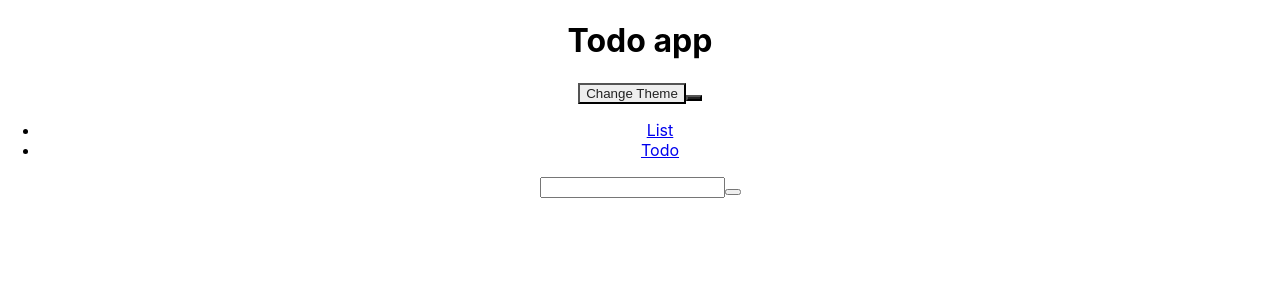
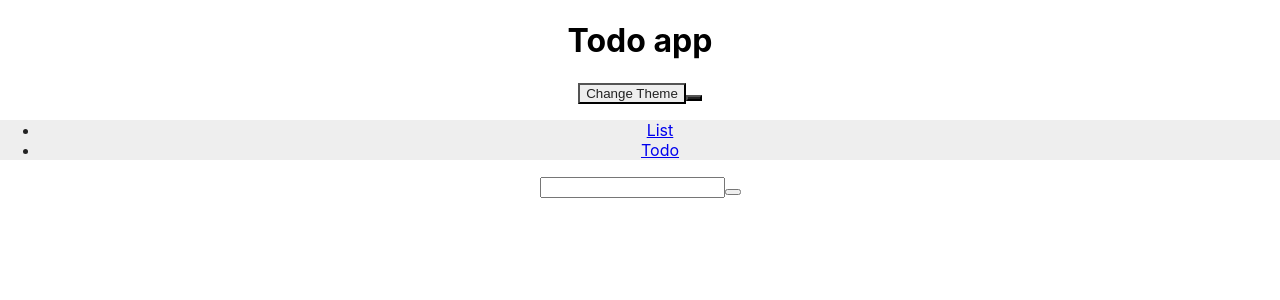
Before and after one commit to Vishnu-AV/react-first-app, a React (Create React App) app in the folder redux-app/: page /todo in a window 1280 px wide. Shown: the top 300 px of the page. Built offline with nearby package versions, Linux system fonts and the light colour scheme.

Commit message:
context api

```diff
--- a/redux-app/src/App.js
+++ b/redux-app/src/App.js
@@ -1,10 +1,11 @@
 import React from "react";
 import "./App.css";
-import { Link, Routes, Route } from "react-router-dom";
+import { Routes, Route } from "react-router-dom";
 import Todos from "./components/todos";
 import DisplayTodos from "./components/todolist";
 import { ThemeContext, themes } from "./theme/theme-context";
 import ThemedButton from "./theme/themed-button";
+import NavBar from "./nav-bar";
 
 // An intermediate component that uses the ThemedButton
 function Toolbar(props) {
@@ -35,16 +36,9 @@ class App extends React.Component {
           </ThemeContext.Provider>
           <ThemedButton />
         </section>
-        <nav className="nav-bar">
-          <ul>
-            <li>
-              <Link to="/"> List</Link>
-            </li>
-            <li>
-              <Link to="todo"> Todo</Link>
-            </li>
-          </ul>
-        </nav>
+        <ThemeContext.Provider value={this.state.theme}>
+        <NavBar />
+        </ThemeContext.Provider>
         <Routes>
           <Route path="/todo" element={<Todos />} />
           <Route path="/" element={<DisplayTodos />} />
--- /dev/null
+++ b/redux-app/src/nav-bar.js
@@ -0,0 +1,25 @@
+import React, { useContext } from "react";
+import { Link } from "react-router-dom";
+import { ThemeContext } from "./theme/theme-context";
+
+class NavBar extends React.Component {
+  render() {
+    let theme = this.context;
+    return (
+      <div style={{ color: theme.color, backgroundColor: theme.background }}>
+        <nav className="nav-bar">
+          <ul>
+            <li>
+              <Link to="/"> List </Link>
+            </li>
+            <li>
+              <Link to="todo"> Todo</Link>
+            </li>
+          </ul>
+        </nav>
+      </div>
+    );
+  }
+}
+NavBar.contextType = ThemeContext;
+export default NavBar;
```
